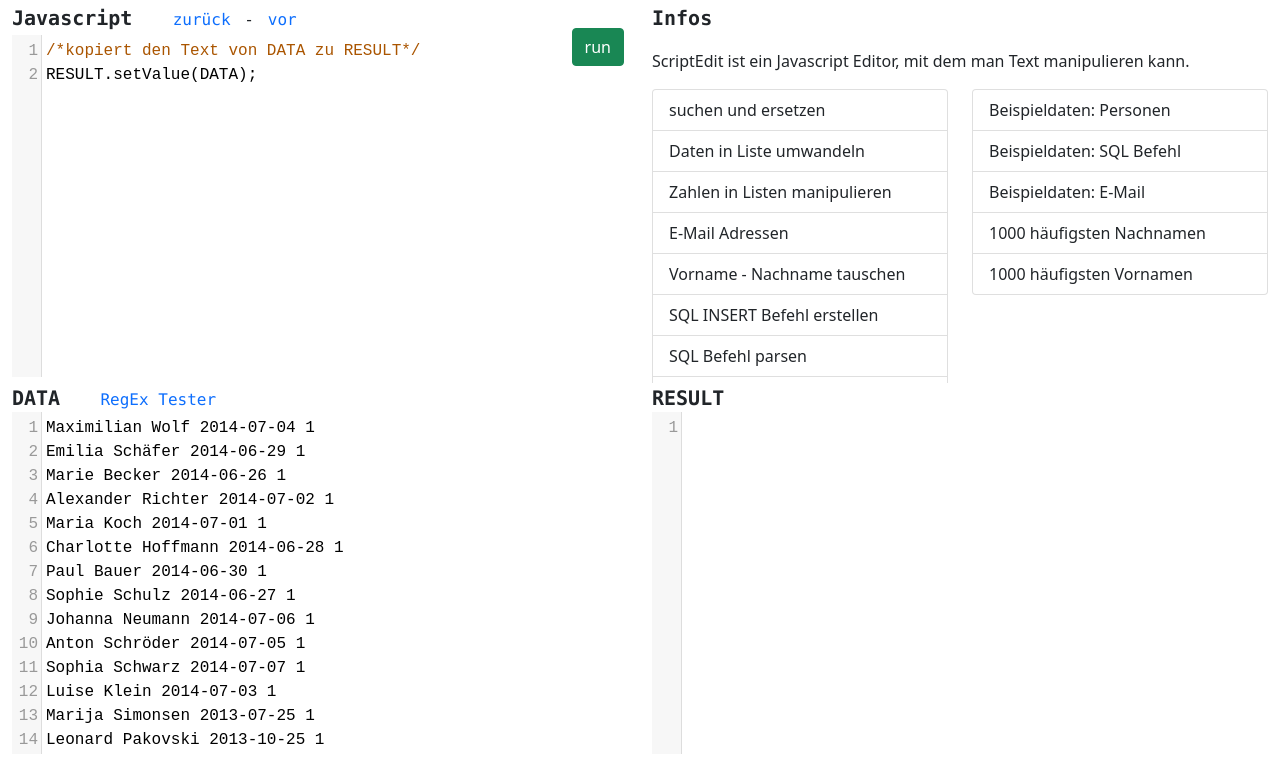
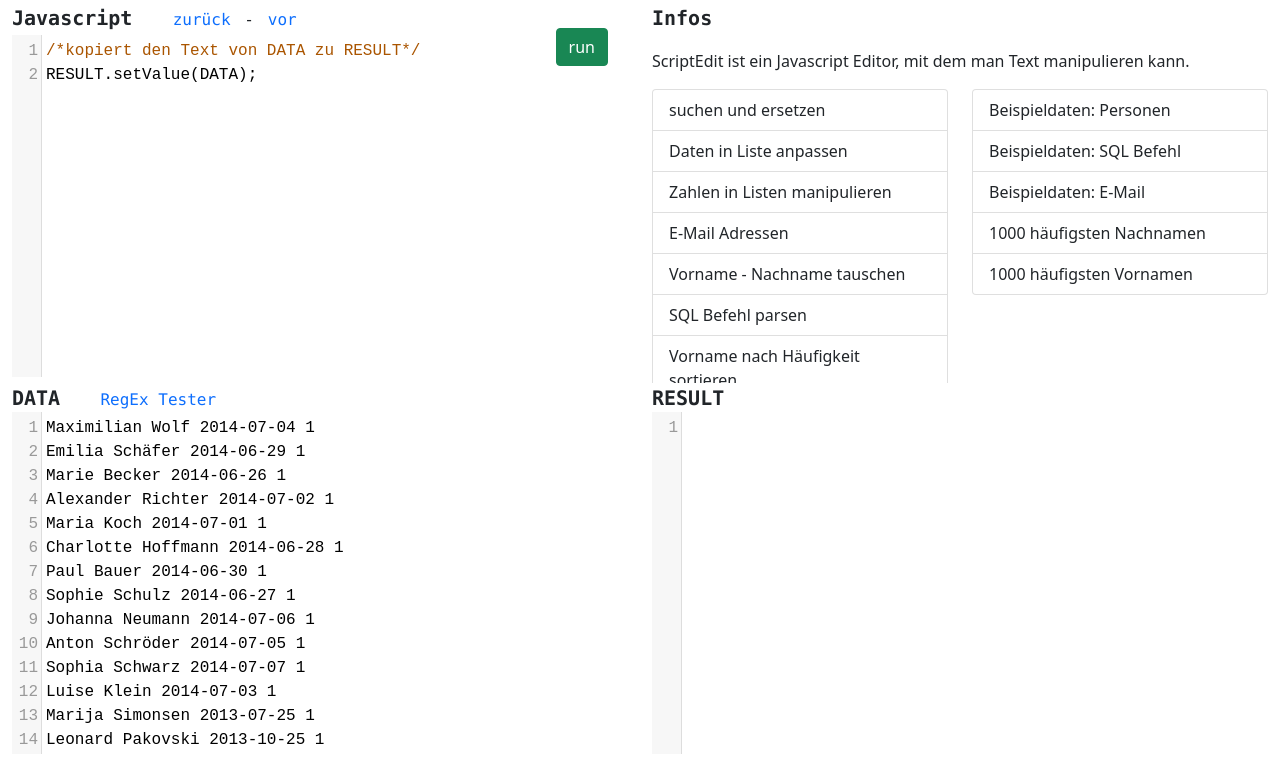
Before and after one commit to Sulkar/scriptEdit, a plain HTML site: page index.html in a window 1280 px wide. Shown: the part 37-800 px from the top of the page. Drawn offline with nearby package versions, Linux system fonts and the light colour scheme.

Commit message:
Listenmanipulation Beispiel angepasst.

```diff
--- a/data/scriptEditData.json
+++ b/data/scriptEditData.json
@@ -28,7 +28,7 @@
         },
         {
             "name": "daten-liste",
-            "data": "/*Daten in Liste umwandeln\nbenötigt Beispieldaten: Personen*/\nvar DATA_Array = DATA.split('\\n'); //trennt den Text nach einem Zeilenumbruch\nvar newData = '';DATA_Array.forEach(element =>{\nnewData += element + ',\\n'; //fügt anstatt des Zeilenumbruchs ein , ein\n});\nRESULT.setValue(newData);"
+            "data": "/*Manipulation von Listen\nbenötigt Beispieldaten: Personen*/\nvar DATA_Array = DATA.split('\\n');\n\nvar trenner = ', ';\nfunction wrap(element, wrapping){\n  return wrapping + element + wrapping;\n}\n\nvar newData = '';\nDATA_Array.forEach(element => {\n let lineArray = element.split(/\\s/); //teilt die Zeile anhand eines Leerzeichens\n newData += '(';\n newData += wrap(lineArray[0], '\"') + trenner;\n newData += wrap(lineArray[1], '\"') + trenner;\n newData += wrap(lineArray[2], '\"') + trenner;\n newData += wrap(lineArray[3], '') ;\n /*newData += wrap(lineArray[4], '\"') + trenner;\n newData += wrap(lineArray[5], '\"') + trenner;\n newData += wrap(lineArray[6], '') + trenner;\n newData += wrap(lineArray[7], '\"');*/\n newData += ')';\n newData += '\\n';\n});\n\nRESULT.setValue(newData);"
         },
         {
             "name": "zahlen-liste",
@@ -53,11 +53,8 @@
         {
             "name": "liste-sortieren-zufall",
             "data": "/* Sortiert eine Liste zufällig\nbenötigt einen Array z.B.: 1000 häufigsten Nachnamen */\nvar DATA_Array = DATA.split('\\n'); //trennt den Text nach einem Zeilenumbruch\nvar newData = '';\n\n//Nach dem Fisher-Yates-Verfahren\nfor (i = DATA_Array.length -1; i > 0; i--) {\n  j = Math.floor(Math.random() * i);\n  k = DATA_Array[i];\n  DATA_Array[i] = DATA_Array[j];\n  DATA_Array[j] = k;\n}\n\nDATA_Array.forEach(element => {\n    newData += element + '\\n'; //fügt nach jedem Element des Arrays einen Zeilenumbruch hinzu\n});\nRESULT.setValue(newData);"
-        },
-        {
-            "name": "sql-insert-befehl",
-            "data": "/*Erstellt aus Personen einen SQL INSERT Befehl, der eine Datenbank befüllen kann\nbenötigt Beispieldaten: Personen*/\nvar DATA_Array = DATA.split('\\n');\nvar newData = '';\nnewData += 'INSERT INTO lehrer (vorname, nachname, geburtsdatum, besoldung, klasse_id) VALUES\\n';\nDATA_Array.forEach(element => {\n  //z.B.: Maximilian Wolf 2014-07-04 1\n  newData += '(\"' + element.match(/(^[\\wöüä]+)/i)[1] + '\", '; // (\"Maximilian\",\n  newData += '\"' + element.match(/( )([\\wöüä]+)/i)[2] + '\", '; // \"Wolf\",   \n  newData += '\"' + element.match(/([\\d-]+)/i)[1] + '\",'; // \"2014-07-04\",\n  newData += ' \"A 12\",'; // \"A 12\",\n  newData += ' ' + element.match(/([\\d]+$)/i)[1] + '),'; // 1)\n  newData += '\\n'; \n});\nRESULT.setValue(newData);"
         }
+
     ],
     "info": [
         {
--- a/index.html
+++ b/index.html
@@ -49,7 +49,7 @@
 
                     <div style="position: relative;">
                         <button id="btnRunCode" type="button" class="btn btn-success shadow-none"
-                            style="position: absolute; right: 1em; z-index: 10;">run</button>
+                            style="position: absolute; right: 2em; z-index: 10;">run</button>
                     </div>
                     <div id="myCodemirrorJS" style="height: 90%;"></div>
                 </div>
@@ -135,7 +135,7 @@
                                     </button>
                                     <button type="button" id="btnList1-2" class="list-group-item list-group-item-action"
                                         aria-current="true">
-                                        Daten in Liste umwandeln
+                                        Daten in Liste anpassen
                                     </button>
                                     <button type="button" id="btnList1-3" class="list-group-item list-group-item-action"
                                         aria-current="true">
@@ -148,10 +148,6 @@
                                     <button type="button" id="btnList1-5" class="list-group-item list-group-item-action"
                                         aria-current="true">
                                         Vorname - Nachname tauschen
-                                    </button>
-                                    <button type="button" id="btnList1-9" class="list-group-item list-group-item-action"
-                                        aria-current="true">
-                                        SQL INSERT Befehl erstellen
                                     </button>
                                     <button type="button" id="btnList1-6" class="list-group-item list-group-item-action"
                                         aria-current="true">
```
